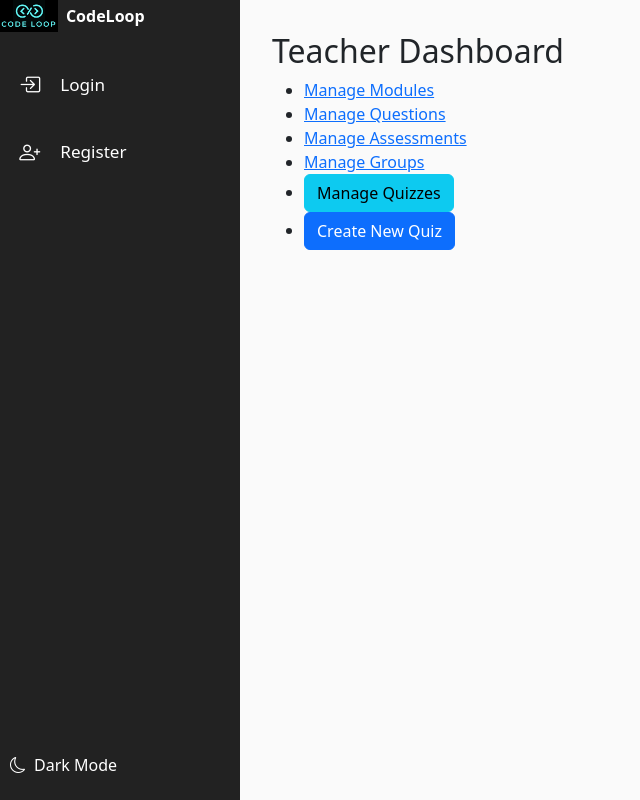
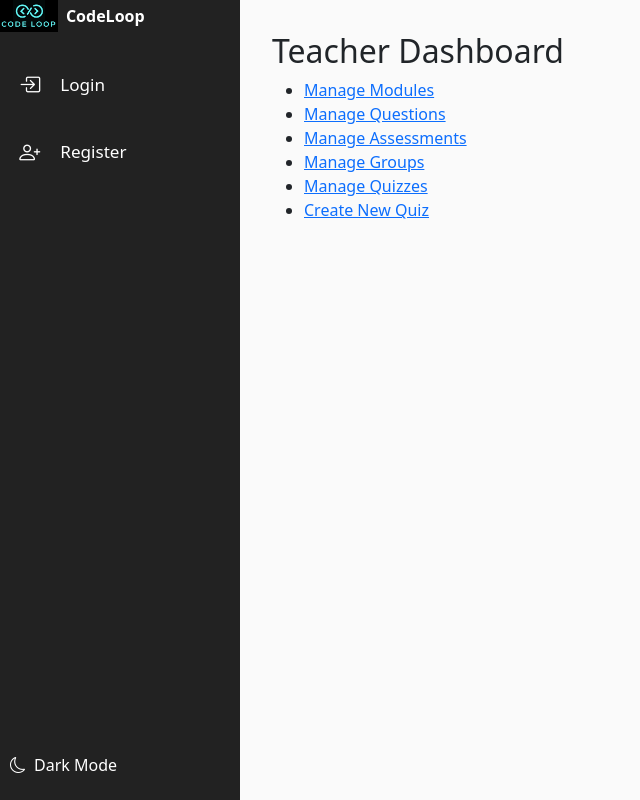
Before and after one commit to RaghavendraGunturi1/CodeLoopDjango, a Django app: template codingapp/templates/codingapp/teacher_dashboard.html in a window 1280 px wide. Shown: the whole page, without its empty margins (0-640 px from the left). Run offline with Django 3.2, Linux system fonts and the light colour scheme; the template is opened without the code that fills it, so the values that code supplies are empty; some libraries are stand-ins or nearby versions.

Commit message:
Update teacher_dashboard.html

```diff
--- a/codingapp/templates/codingapp/teacher_dashboard.html
+++ b/codingapp/templates/codingapp/teacher_dashboard.html
@@ -6,7 +6,7 @@
   <li><a href="{% url 'teacher_question_list' %}">Manage Questions</a></li>
   <li><a href="{% url 'teacher_assessment_list' %}">Manage Assessments</a></li>
   <li><a href="{% url 'teacher_group_list' %}">Manage Groups</a></li>
-  <li><a href="{% url 'teacher_quiz_list' %}" class="btn btn-info">Manage Quizzes</a></li>
-  <li><a href="{% url 'teacher_quiz_create' %}" class="btn btn-primary">Create New Quiz</a></li>
+  <li><a href="{% url 'teacher_quiz_list' %}" >Manage Quizzes</a></li>
+  <li><a href="{% url 'teacher_quiz_create' %}" >Create New Quiz</a></li>
 </ul>
 {% endblock %}
```
